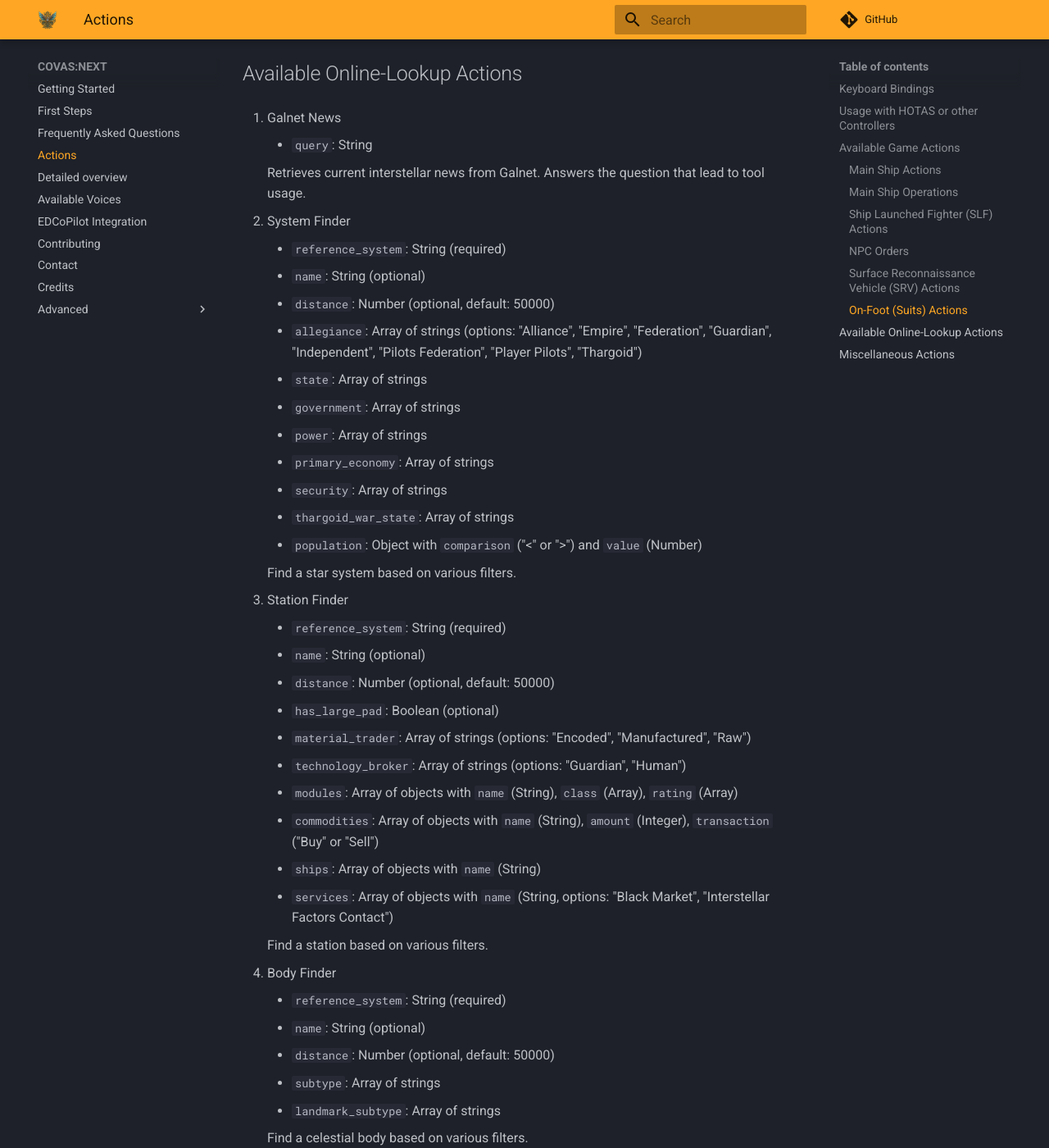
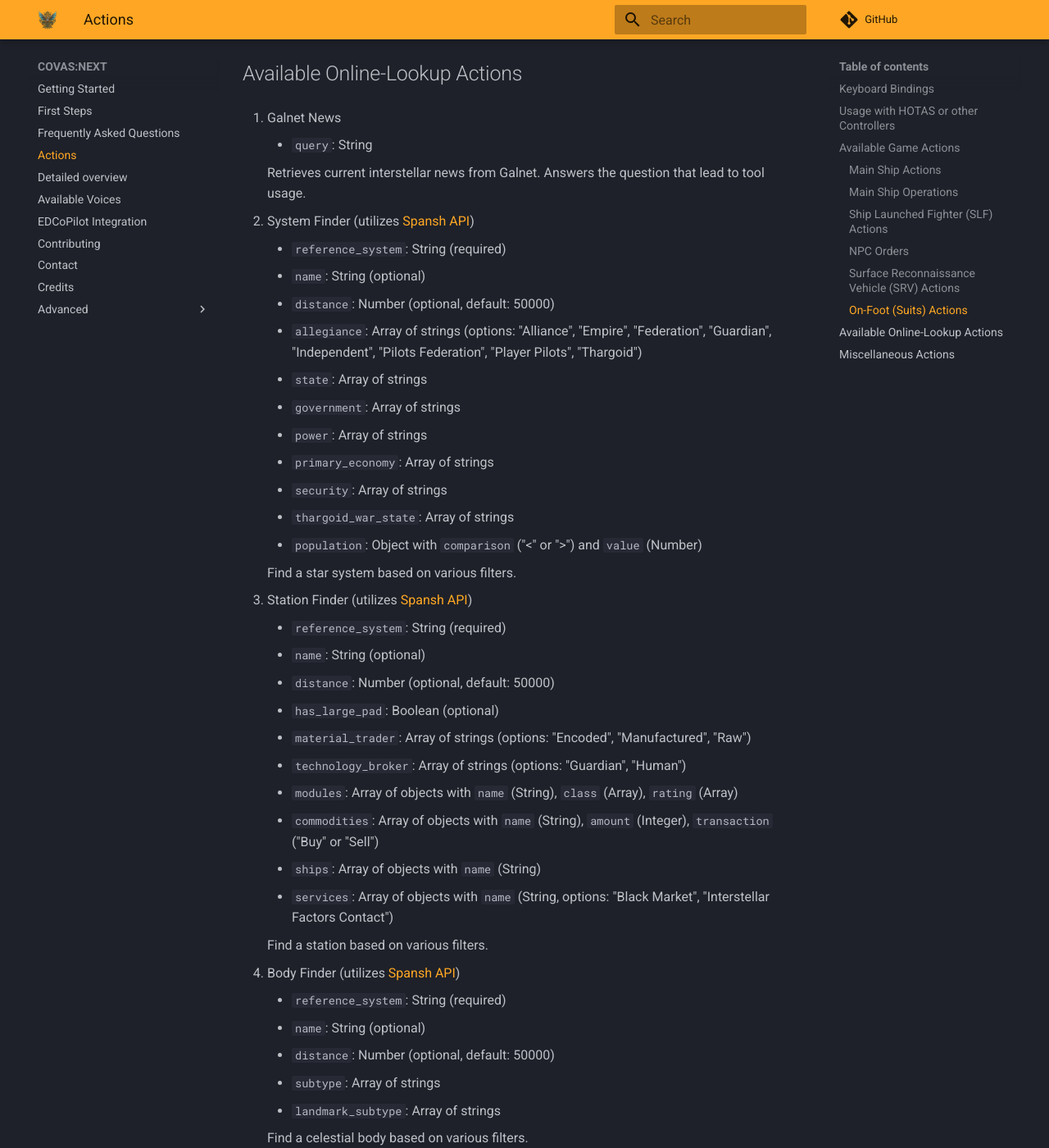
Before and after one commit to RatherRude/Elite-Dangerous-AI-Integration, an MkDocs documentation site: the page built from docs/20_actions.md, in a window 1280 px wide and 1400 px high, scrolled down 4234 px. Shown: the whole window at 82% size. Built offline with MkDocs 1.6.1 and Material for MkDocs 9.7.7, drawn with Linux system fonts in a browser that asks for light colours; comment, search, counter and statistics services are not loaded.

Commit message:
docs: link web actions to spansh website

```diff
--- a/docs/20_actions.md
+++ b/docs/20_actions.md
@@ -151,7 +151,7 @@
 
     Retrieves current interstellar news from Galnet. Answers the question that lead to tool usage.
 
-2. System Finder
+2. System Finder (utilizes [Spansh API](https://spansh.co.uk/systems))
 
     - `reference_system`: String (required)
     - `name`: String (optional)
@@ -167,7 +167,7 @@
 
     Find a star system based on various filters.
 
-3. Station Finder
+3. Station Finder (utilizes [Spansh API](https://spansh.co.uk/stations))
 
     - `reference_system`: String (required)
     - `name`: String (optional)
@@ -182,7 +182,7 @@
 
     Find a station based on various filters.
 
-4. Body Finder
+4. Body Finder (utilizes [Spansh API](https://spansh.co.uk/bodies))
 
     - `reference_system`: String (required)
     - `name`: String (optional)
```
